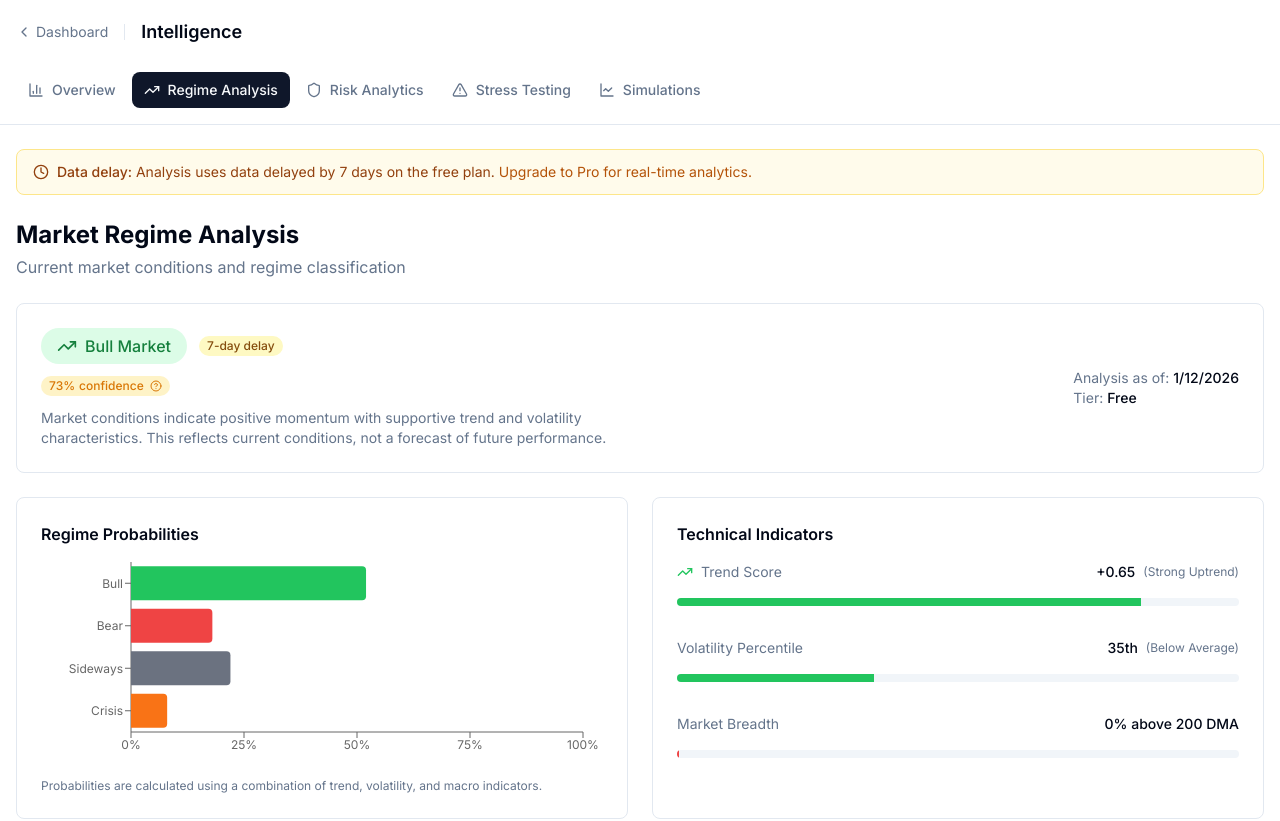
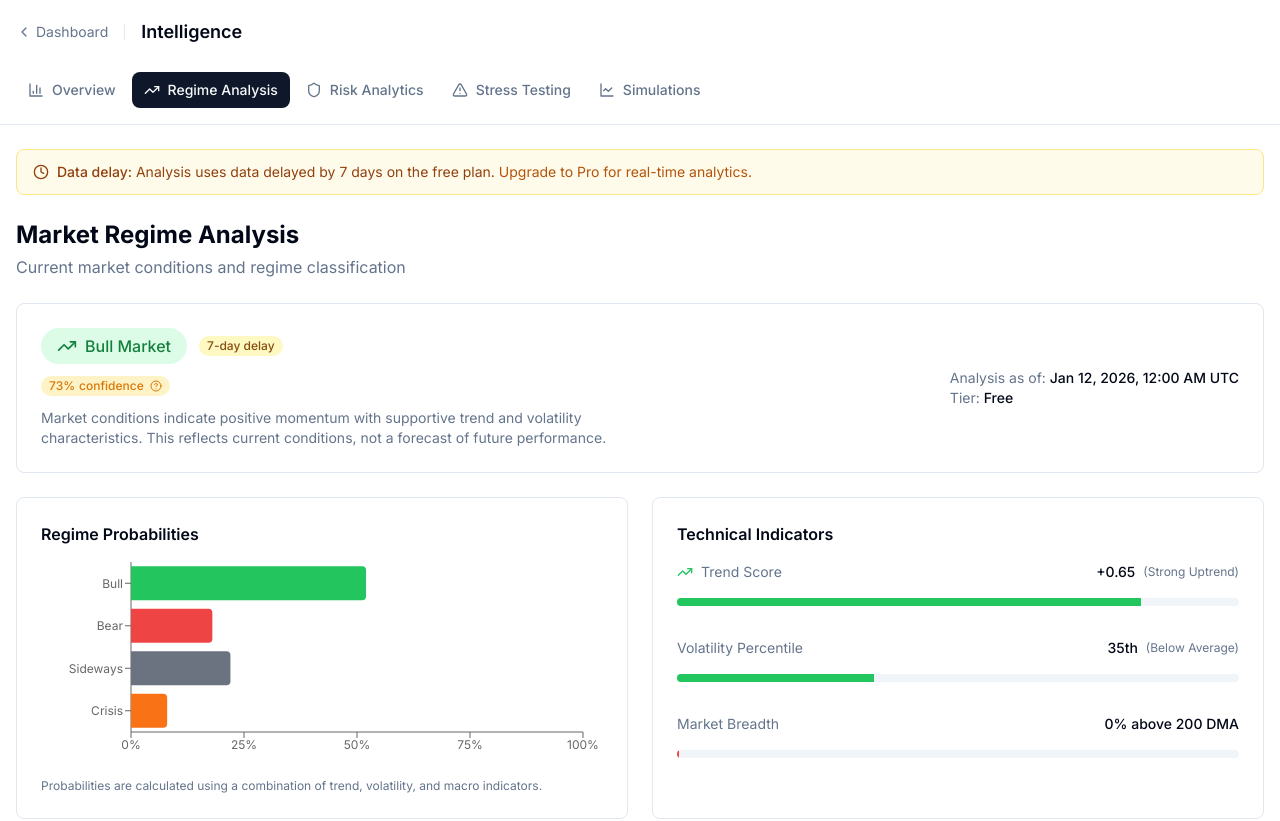
Before and after one commit to DowellHd/ssb-web, a Next.js app: page /intelligence/regime in a window 1280 px wide. Shown: the top 821 px of the page. Built offline with nearby package versions, Linux system fonts and the light colour scheme.

Commit message:
fix(dashboard): include time and timezone in analysis timestamp

```diff
--- a/src/app/(intelligence)/intelligence/regime/page.tsx
+++ b/src/app/(intelligence)/intelligence/regime/page.tsx
@@ -67,7 +67,14 @@ export default function RegimeAnalysisPage() {
             <p>
               Analysis as of:{' '}
               <span className="font-medium text-foreground">
-                {new Date(data.analysis_date).toLocaleDateString()}
+                {new Date(data.analysis_date).toLocaleString('en-US', {
+                  month: 'short',
+                  day: 'numeric',
+                  year: 'numeric',
+                  hour: 'numeric',
+                  minute: '2-digit',
+                  timeZoneName: 'short',
+                })}
               </span>
             </p>
             <p>
--- a/src/app/app/page.tsx
+++ b/src/app/app/page.tsx
@@ -176,10 +176,13 @@ export default function AppDashboardPage() {
           <div>
             <p className="text-sm text-muted-foreground">Analysis as of</p>
             <p className="font-medium">
-              {new Date().toLocaleDateString('en-US', {
-                month: 'long',
+              {new Date().toLocaleString('en-US', {
+                month: 'short',
                 day: 'numeric',
                 year: 'numeric',
+                hour: 'numeric',
+                minute: '2-digit',
+                timeZoneName: 'short',
               })}
             </p>
           </div>
--- a/src/app/app/regime/page.tsx
+++ b/src/app/app/regime/page.tsx
@@ -185,7 +185,14 @@ export default function RegimePage() {
             <p>
               Analysis as of:{' '}
               <span className="font-medium text-foreground">
-                {new Date(data.analysis_date).toLocaleDateString()}
+                {new Date(data.analysis_date).toLocaleString('en-US', {
+                  month: 'short',
+                  day: 'numeric',
+                  year: 'numeric',
+                  hour: 'numeric',
+                  minute: '2-digit',
+                  timeZoneName: 'short',
+                })}
               </span>
             </p>
             <p>
```
